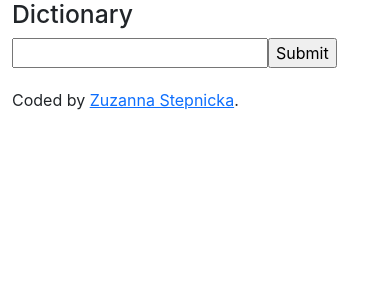
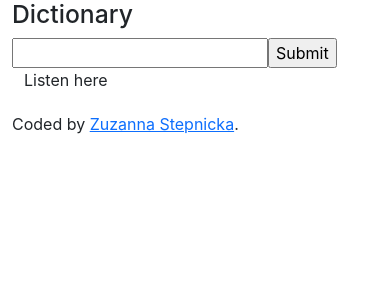
Before and after one commit to zuzanna-stepnicka/dictionary-project, a React (Create React App) app: page / in a window 390 px wide. Both pictures are taken after typing "Sample" into the empty fields and a click on the input 302 px from the left and 52 px from the top of the page. Shown: the top 300 px of the page. Built offline with nearby package versions, Linux system fonts and the light colour scheme; no server answers.

Commit message:
added phonetics

```diff
--- a/src/Dictionary.js
+++ b/src/Dictionary.js
@@ -1,8 +1,6 @@
 import React, { useState } from "react";
 import axios from "axios";
 import Synonyms from "./Synonyms";
-
-
 import Results from "./Results";
 
 export default function Dictionary() {
@@ -13,10 +11,14 @@ export default function Dictionary() {
 
   function showResults(response) {
 
+    console.log(response);
+
     updateResults({
       word: response.data[0].word,
       partOfSpeech: response.data[0].meanings[0].partOfSpeech,
       definition_1: response.data[0].meanings[0].definitions[0].definition,
+      phonetics: response.data[0].phonetics[0].text,
+      phoneticsAudio: response.data[0].phonetics[0].audio,
     });
 
     updateSynonyms(
--- a/src/Results.js
+++ b/src/Results.js
@@ -5,6 +5,12 @@ export default function Results(props) {
   return (
     <div className="container">
       <div className="word">{props.results.word}</div>
+      <div className="phonetics">{props.results.phonetics}</div>
+      <div className="phoneticsAudio">
+       <a href={props.results.phoneticsAudio} target="_blank">
+          Listen here
+        </a>
+      </div>
       <div className="parfOfSpeech">{props.results.partOfSpeech}</div>
       <div className="definition_1">{props.results.definition_1}</div>
     </div>
```
